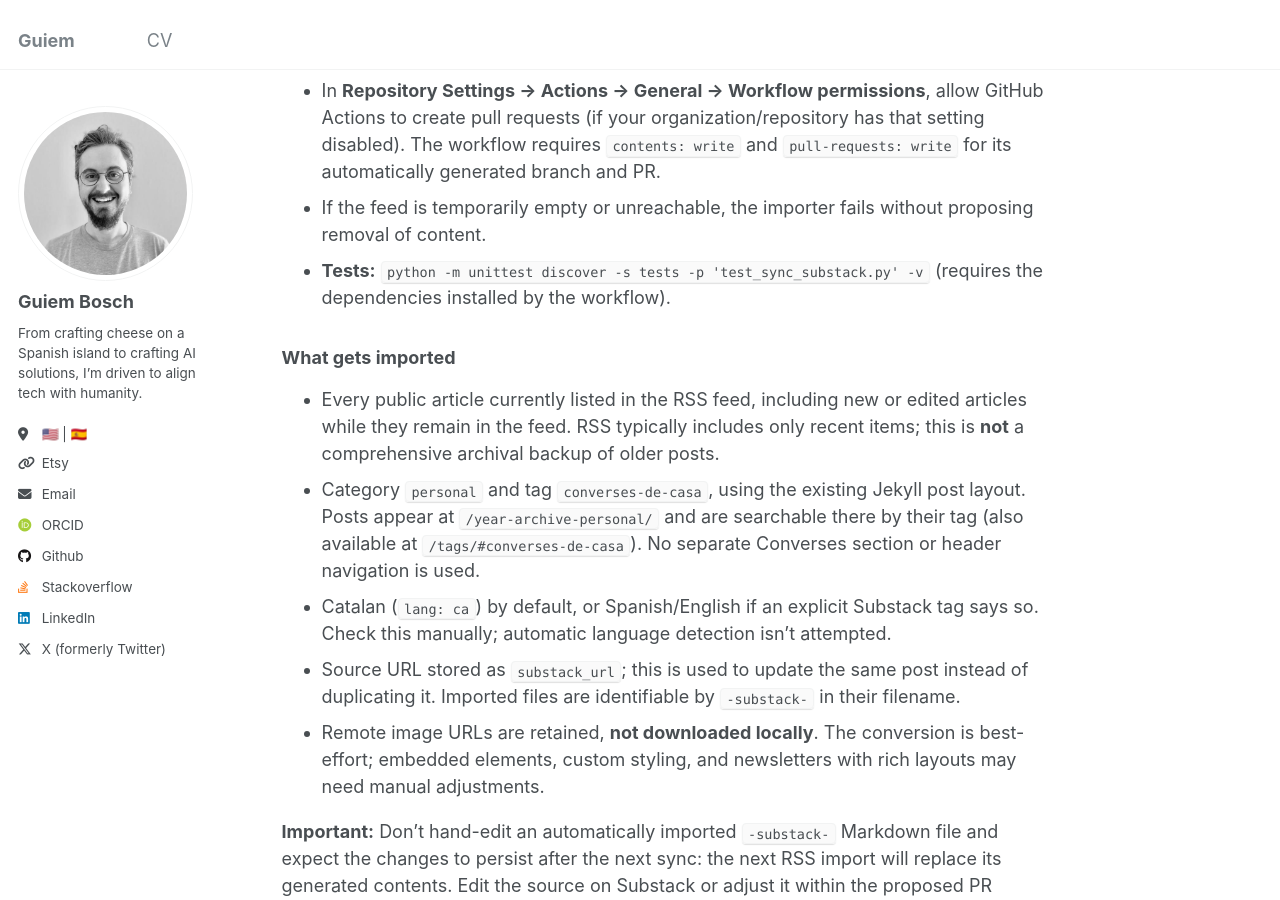
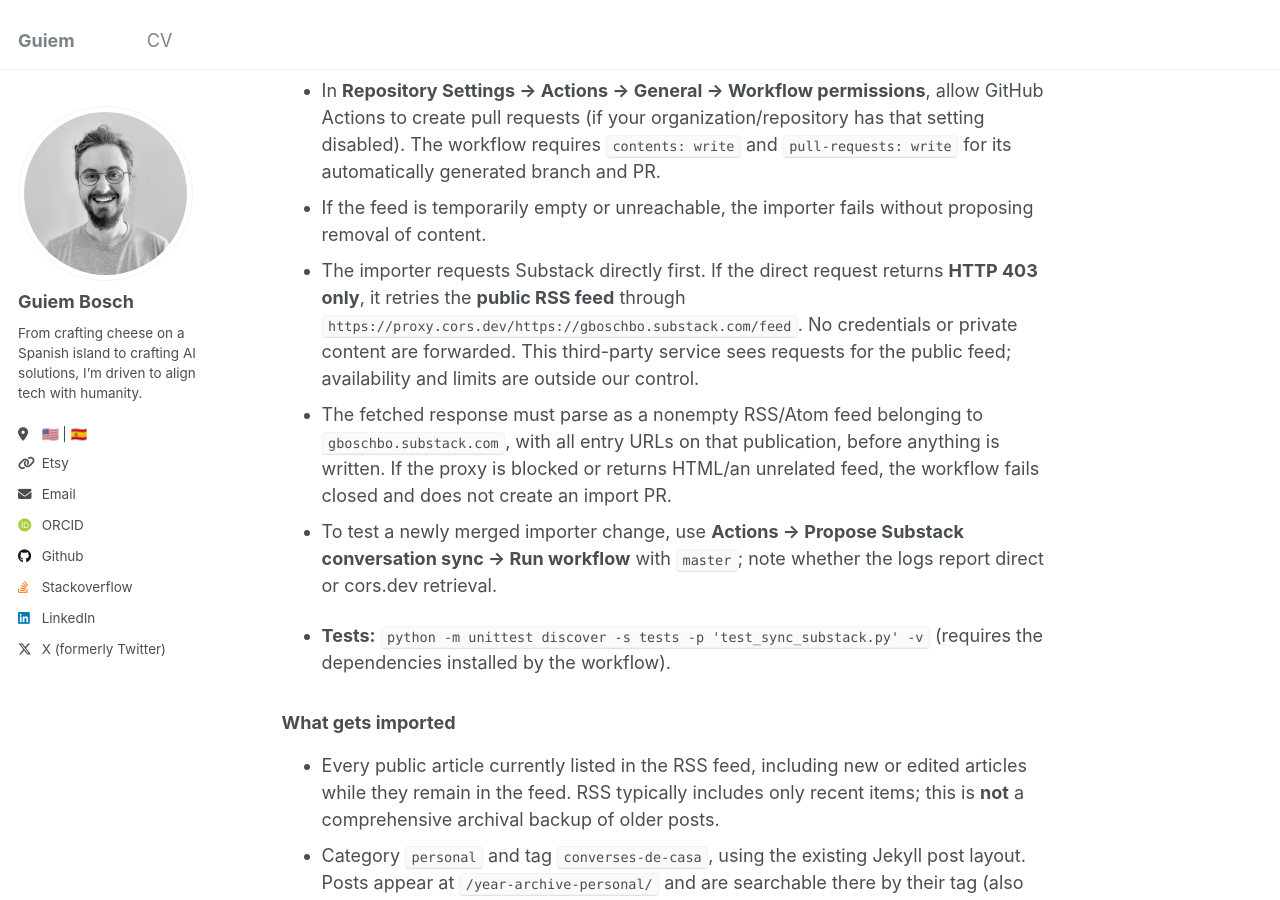
Before and after one commit to guiem/guiem.github.io, a Jekyll site: the page built from docs/converses-de-casa.md, in a window 1280 px wide and 900 px high, scrolled down 801 px. Built offline with Jekyll 4.4.1, drawn with Linux system fonts in a browser that asks for light colours; some web fonts are replaced; our own code applies the rules of GitHub Pages for plain Markdown files.

Commit message:
Document cors.dev 403 fallback and safe manual testing

```diff
--- a/docs/converses-de-casa.md
+++ b/docs/converses-de-casa.md
@@ -15,6 +15,10 @@
 - The workflow must already be on the default branch; GitHub only schedules workflows from the repository default branch (`master` in this repository).
 - In **Repository Settings → Actions → General → Workflow permissions**, allow GitHub Actions to create pull requests (if your organization/repository has that setting disabled). The workflow requires `contents: write` and `pull-requests: write` for its automatically generated branch and PR.
 - If the feed is temporarily empty or unreachable, the importer fails without proposing removal of content.
+- The importer requests Substack directly first. If the direct request returns **HTTP 403 only**, it retries the **public RSS feed** through `https://proxy.cors.dev/https://gboschbo.substack.com/feed`. No credentials or private content are forwarded. This third-party service sees requests for the public feed; availability and limits are outside our control.
+- The fetched response must parse as a nonempty RSS/Atom feed belonging to `gboschbo.substack.com`, with all entry URLs on that publication, before anything is written. If the proxy is blocked or returns HTML/an unrelated feed, the workflow fails closed and does not create an import PR.
+- To test a newly merged importer change, use **Actions → Propose Substack conversation sync → Run workflow** with `master`; note whether the logs report direct or cors.dev retrieval.
+
 - **Tests:** `python -m unittest discover -s tests -p 'test_sync_substack.py' -v` (requires the dependencies installed by the workflow).
 
 ### What gets imported
```
